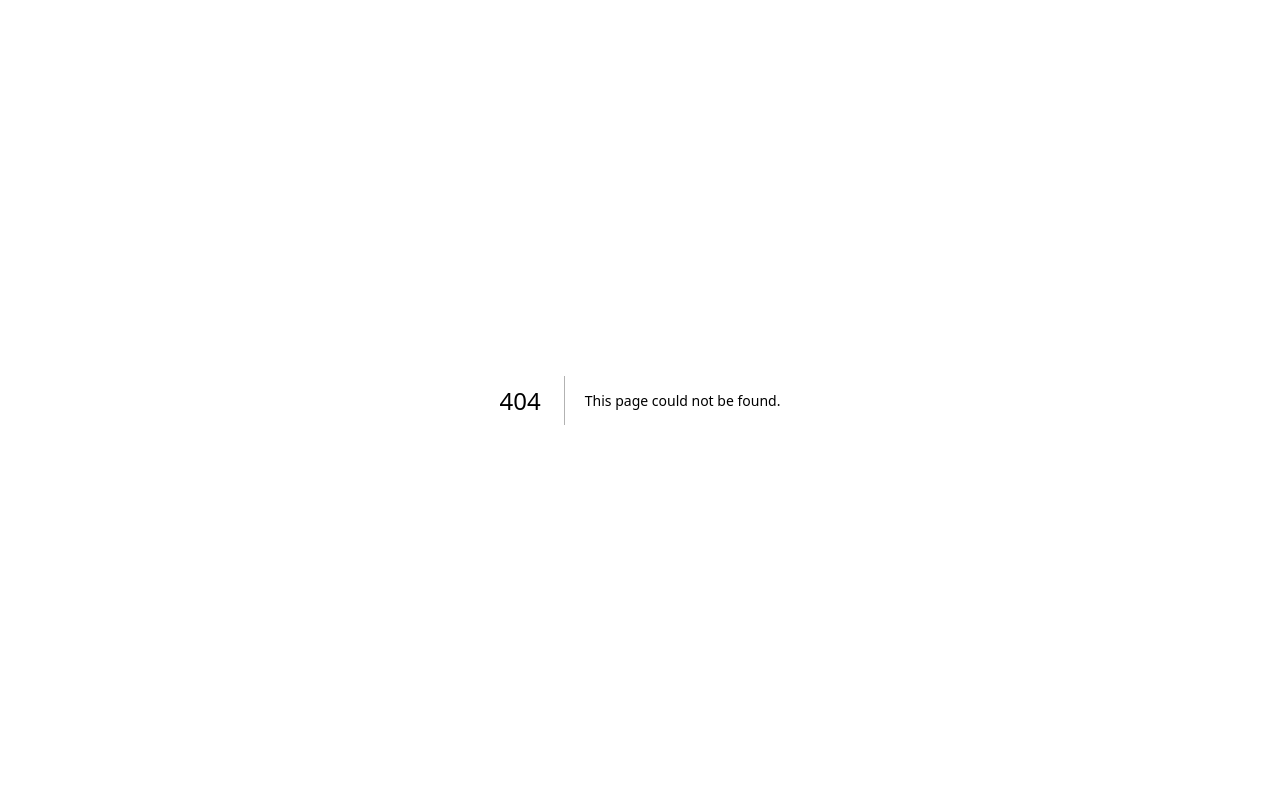
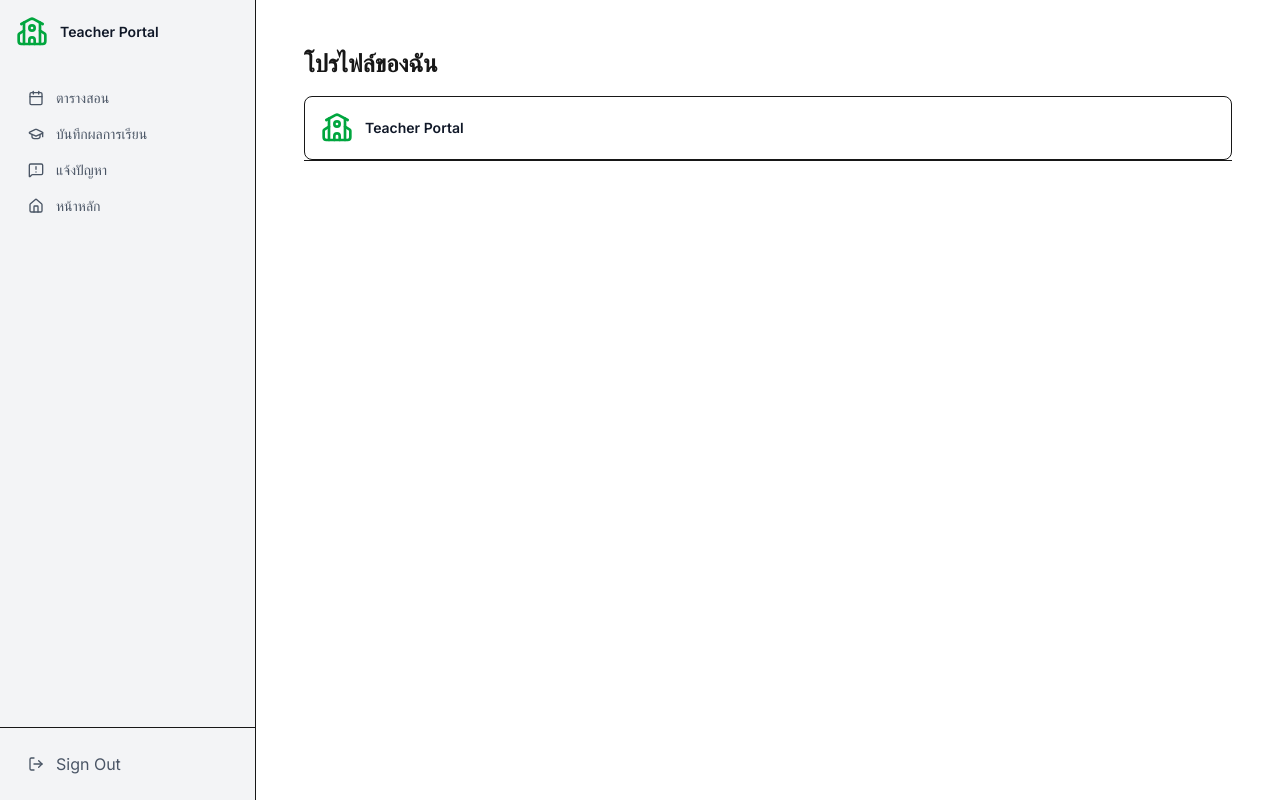
Before and after one commit to kanun6/school, a Next.js app: page /teacher/profile in a window 1280 px wide. Before the commit this address had no page. Built offline with nearby package versions, Linux system fonts and the light colour scheme; no server answers.

Commit message:
add profile

```diff
--- /dev/null
+++ b/app/(protected)/student/profile/page.tsx
@@ -0,0 +1,14 @@
+'use client';
+
+import UserProfile from "@/components/layout/UserProfile";
+
+
+export default function TeacherProfilePage() {
+  return (
+    <div className="p-6">
+      <h1 className="text-2xl font-bold mb-4">โปรไฟล์ของฉัน</h1>
+      <UserProfile role="student" asLink={false} className="border rounded-lg" />
+      {/* เนื้อหาโปรไฟล์อื่น ๆ */}
+    </div>
+  );
+}
--- /dev/null
+++ b/app/(protected)/teacher/profile/page.tsx
@@ -0,0 +1,15 @@
+// app/teacher/profile/page.tsx
+'use client';
+
+import UserProfile from "@/components/layout/UserProfile";
+
+
+export default function TeacherProfilePage() {
+  return (
+    <div className="p-6">
+      <h1 className="text-2xl font-bold mb-4">โปรไฟล์ของฉัน</h1>
+      <UserProfile role="teacher" asLink={false} className="border rounded-lg" />
+      {/* เนื้อหาโปรไฟล์อื่น ๆ */}
+    </div>
+  );
+}
--- a/components/layout/StudentSidebar.tsx
+++ b/components/layout/StudentSidebar.tsx
@@ -28,7 +28,7 @@ export default function StudentSidebar() {
     <aside className="w-64 flex-shrink-0 border-r bg-gray-100 dark:bg-gray-900 h-screen sticky top-0">
       <div className="flex h-full flex-col">
         <div className="flex-1">
-          <UserProfile role="student" /> {/* <-- UPDATED: Use the UserProfile component */}
+          <UserProfile role="student" asLink/> {/* <-- UPDATED: Use the UserProfile component */}
           <nav className="grid items-start px-4 text-sm font-medium mt-4">
             {navItems.map(({ href, label, icon: Icon }) => {
               const isActive = href === '/' ? pathname === href : pathname.startsWith(href);
--- a/components/layout/TeacherSidebar.tsx
+++ b/components/layout/TeacherSidebar.tsx
@@ -28,7 +28,7 @@ export default function TeacherSidebar() {
     <aside className="w-64 flex-shrink-0 border-r bg-gray-100 dark:bg-gray-900 h-screen sticky top-0">
       <div className="flex h-full flex-col">
         <div className="flex-1">
-          <UserProfile role="teacher" /> {/* <-- UPDATED: Use the UserProfile component */}
+          <UserProfile role="teacher" asLink /> {/* <-- UPDATED: Use the UserProfile component */}
           <nav className="grid items-start px-4 text-sm font-medium mt-4">
             {navItems.map(({ href, label, icon: Icon }) => {
               const isActive = href === '/' ? pathname === href : pathname.startsWith(href);
--- a/components/layout/UserProfile.tsx
+++ b/components/layout/UserProfile.tsx
@@ -1,6 +1,7 @@
 'use client';
 
 import { useState, useEffect } from 'react';
+import Link from 'next/link';
 import { User, School } from 'lucide-react';
 
 interface UserProfileData {
@@ -8,7 +9,24 @@ interface UserProfileData {
   detail: string;
 }
 
-export default function UserProfile({ role }: { role: 'student' | 'teacher' }) {
+type Role = 'student' | 'teacher';
+
+type UserProfileProps = {
+  role: Role;
+  /** ให้เป็นลิงก์กดไปหน้าโปรไฟล์หรือไม่ (default: true) */
+  asLink?: boolean;
+  /** override เส้นทางได้เอง ถ้าไม่ส่งจะคำนวณจาก role */
+  hrefOverride?: string;
+  /** className เพิ่มเติม (เช่น ใช้ในหน้าโปรไฟล์เอง) */
+  className?: string;
+};
+
+export default function UserProfile({
+  role,
+  asLink = true,
+  hrefOverride,
+  className = '',
+}: UserProfileProps) {
   const [profile, setProfile] = useState<UserProfileData | null>(null);
   const [loading, setLoading] = useState(true);
 
@@ -17,10 +35,10 @@ export default function UserProfile({ role }: { role: 'student' | 'teacher' }) {
       try {
         const res = await fetch('/api/user-profile');
         if (!res.ok) throw new Error('Failed to fetch profile');
-                const data = await res.json();
+        const data: UserProfileData = await res.json();
         setProfile(data);
       } catch (error) {
-                console.error("Error fetching user profile:", error);
+        console.error('Error fetching user profile:', error);
       } finally {
         setLoading(false);
       }
@@ -31,28 +49,54 @@ export default function UserProfile({ role }: { role: 'student' | 'teacher' }) {
   const Icon = role === 'student' ? User : School;
   const iconColor = role === 'student' ? 'text-purple-600' : 'text-green-600';
   const portalName = role === 'student' ? 'Student Portal' : 'Teacher Portal';
+  const profileHref =
+    hrefOverride ?? (role === 'student' ? '/student/profile' : '/teacher/profile');
 
-    return (
-        <div className="flex h-16 items-center border-b px-4 dark:border-gray-800">
+  const content = (
+    <div
+      className={
+        'flex h-16 items-center px-4 ' +
+        (asLink
+          ? 'rounded-lg hover:bg-gray-200 dark:hover:bg-gray-800 cursor-pointer transition'
+          : '') +
+        ' ' +
+        className
+      }
+    >
       <div className="flex items-center gap-3">
         <Icon className={`h-8 w-8 ${iconColor}`} />
         <div className="flex flex-col">
           {loading ? (
-                        <div className="h-4 bg-gray-300 dark:bg-gray-700 rounded w-24 animate-pulse"></div>
+            <>
+              <div className="h-4 bg-gray-300 dark:bg-gray-700 rounded w-24 animate-pulse" />
+              <div className="h-3 bg-gray-200 dark:bg-gray-600 rounded w-20 mt-1 animate-pulse" />
+            </>
           ) : (
+            <>
               <span className="font-semibold text-sm text-gray-900 dark:text-white truncate">
                 {profile?.name || portalName}
               </span>
-                    )}
-                    {loading ? (
-                         <div className="h-3 bg-gray-200 dark:bg-gray-600 rounded w-20 mt-1 animate-pulse"></div>
-                    ) : (
               <span className="text-xs text-gray-500 dark:text-gray-400">
                 {profile?.detail}
               </span>
+            </>
           )}
         </div>
       </div>
     </div>
   );
+
+  // ถ้า asLink = true → คลิกได้ไปหน้าโปรไฟล์
+  return asLink ? (
+    <Link
+      href={profileHref}
+      aria-label="ไปที่โปรไฟล์"
+      className="block focus:outline-none focus:ring-2 focus:ring-blue-500 focus:ring-offset-2 focus:ring-offset-gray-100 dark:focus:ring-offset-gray-900 rounded-lg"
+    >
+      {content}
+    </Link>
+  ) : (
+    // ใช้เป็นบล็อกแสดงข้อมูลเฉย ๆ
+    <div className="border-b dark:border-gray-800">{content}</div>
+  );
 }
```
Lines whose indentation alone changed are shown as unchanged.
